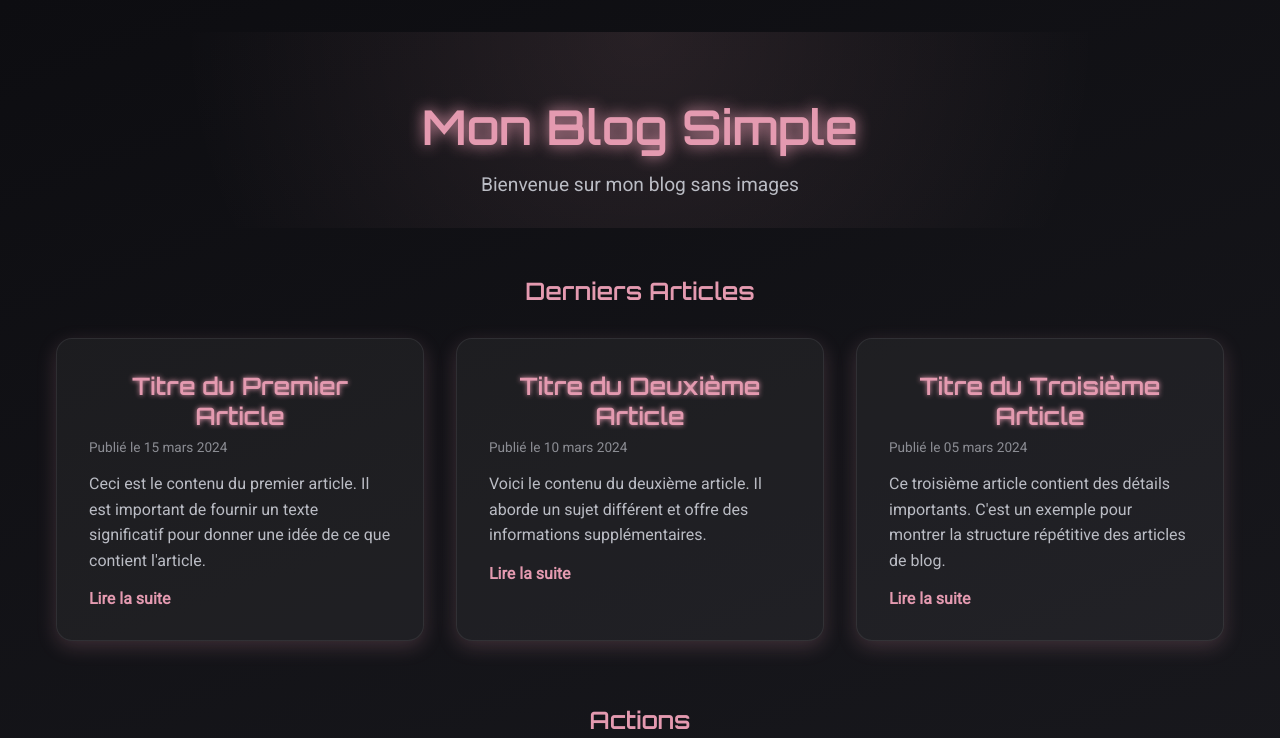
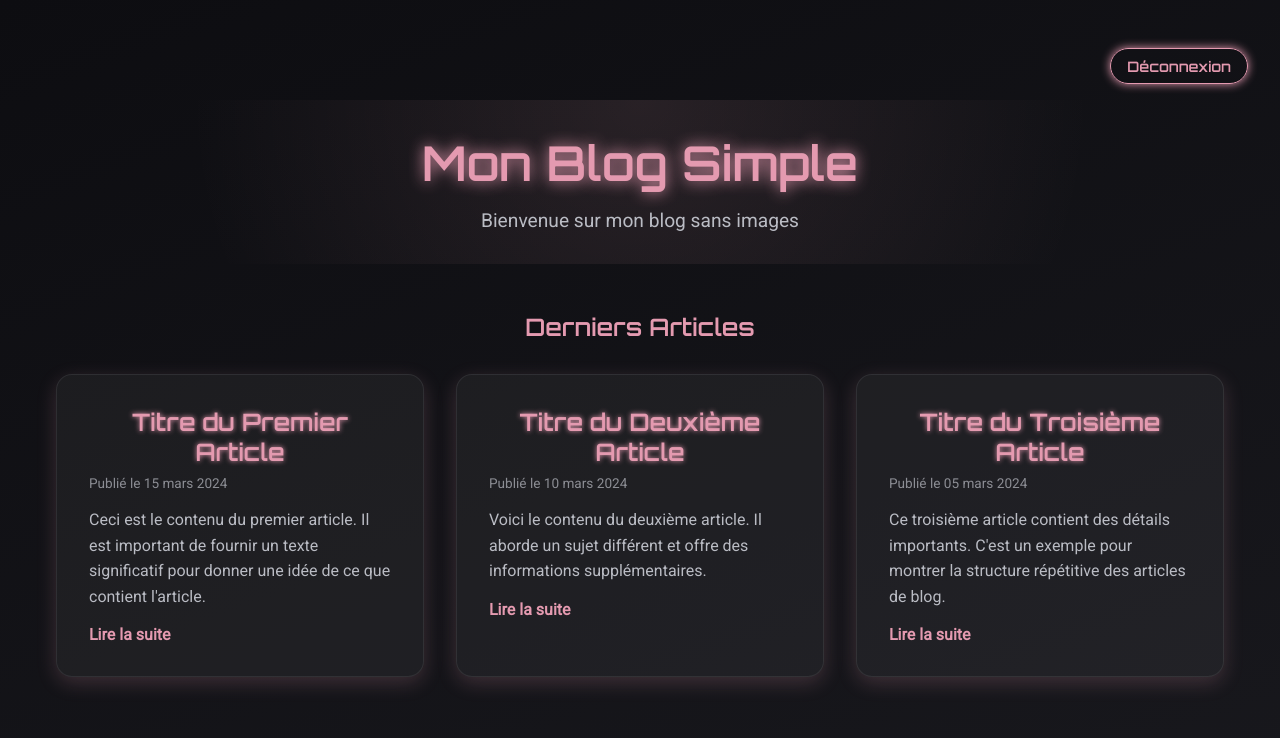
Before and after one commit to osangomessie12345/mini-blog, a plain HTML site: page page-communaute.html in a window 1280 px wide. Shown: the top 738 px of the page. Drawn offline with Linux system fonts and the light colour scheme.

Commit message:
Update page-communaute.html

```diff
--- a/page-communaute.html
+++ b/page-communaute.html
@@ -43,11 +43,38 @@
       padding: 2rem 1rem;
     }
 
+    .top-bar {
+      display: flex;
+      justify-content: flex-end;
+      padding: 1rem;
+    }
+
+    .logout-btn {
+      background: none;
+      border: 1px solid var(--first-color);
+      color: var(--first-color);
+      padding: 0.5rem 1rem;
+      border-radius: 1.5rem;
+      font-family: var(--font-heading);
+      font-size: 0.9rem;
+      cursor: pointer;
+      transition: var(--transition);
+      box-shadow: 0 0 10px var(--first-color);
+    }
+
+    .logout-btn:hover {
+      background: var(--first-color);
+      color: #fff;
+      transform: scale(var(--scale-hover));
+      box-shadow: 0 0 25px var(--first-color-alt);
+    }
+
     header {
       text-align: center;
       margin-bottom: 3rem;
       background: radial-gradient(circle at top, rgba(255, 182, 193, 0.1), transparent 70%);
-      padding: 4rem 2rem 2rem;
+      padding: 2rem 2rem 2rem;
+      position: relative;
     }
 
     header h1 {
@@ -184,11 +211,19 @@
       header p {
         font-size: 1rem;
       }
+
+      .top-bar {
+        justify-content: center;
+      }
     }
   </style>
 </head>
 
 <body>
+
+  <div class="top-bar">
+    <button class="logout-btn" onclick="logout()">Déconnexion</button>
+  </div>
 
   <header>
     <h1>Mon Blog Simple</h1>
@@ -232,5 +267,13 @@
     <p>&copy; 2025 Mon Blog Simple. Tous droits réservés.</p>
   </footer>
 
+  <script>
+    function logout() {
+      localStorage.clear();
+      sessionStorage.clear();
+      window.location.href = 'auth.html'; // Remplace par ta page d'authentification
+    }
+  </script>
+
 </body>
 </html>
```
